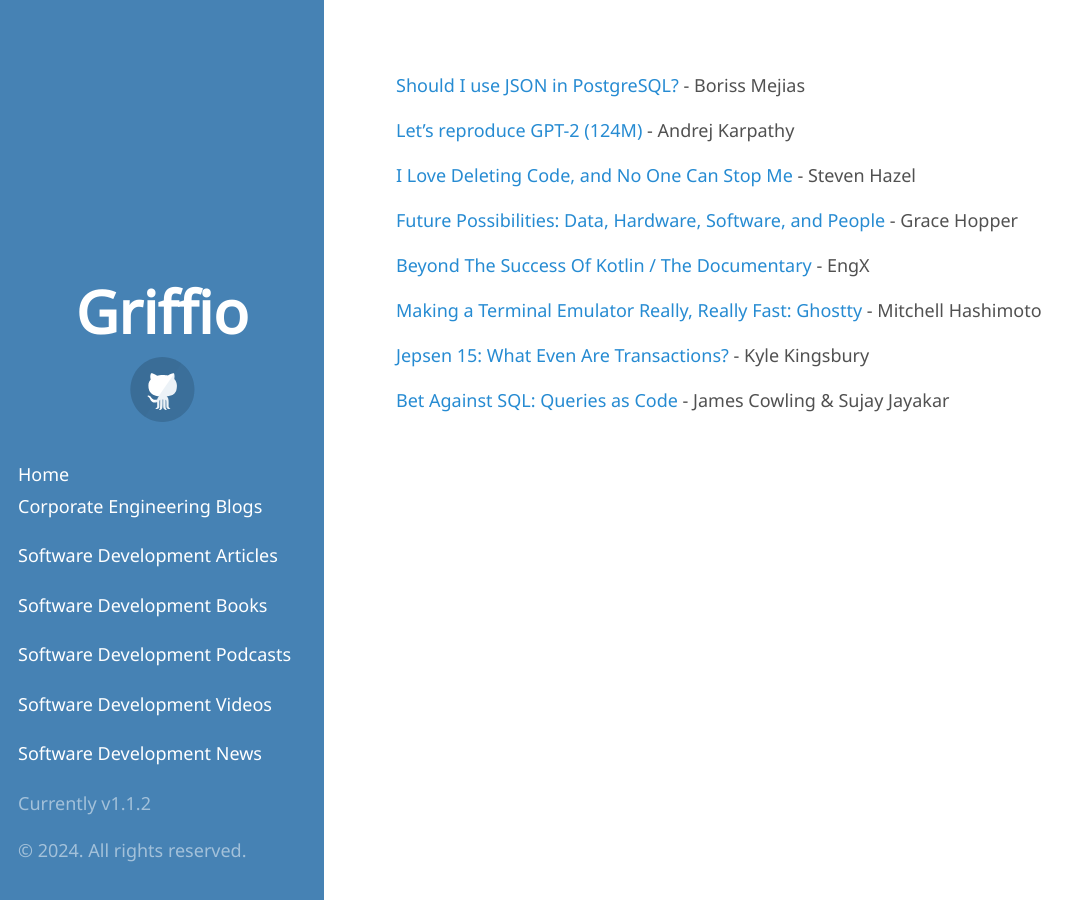
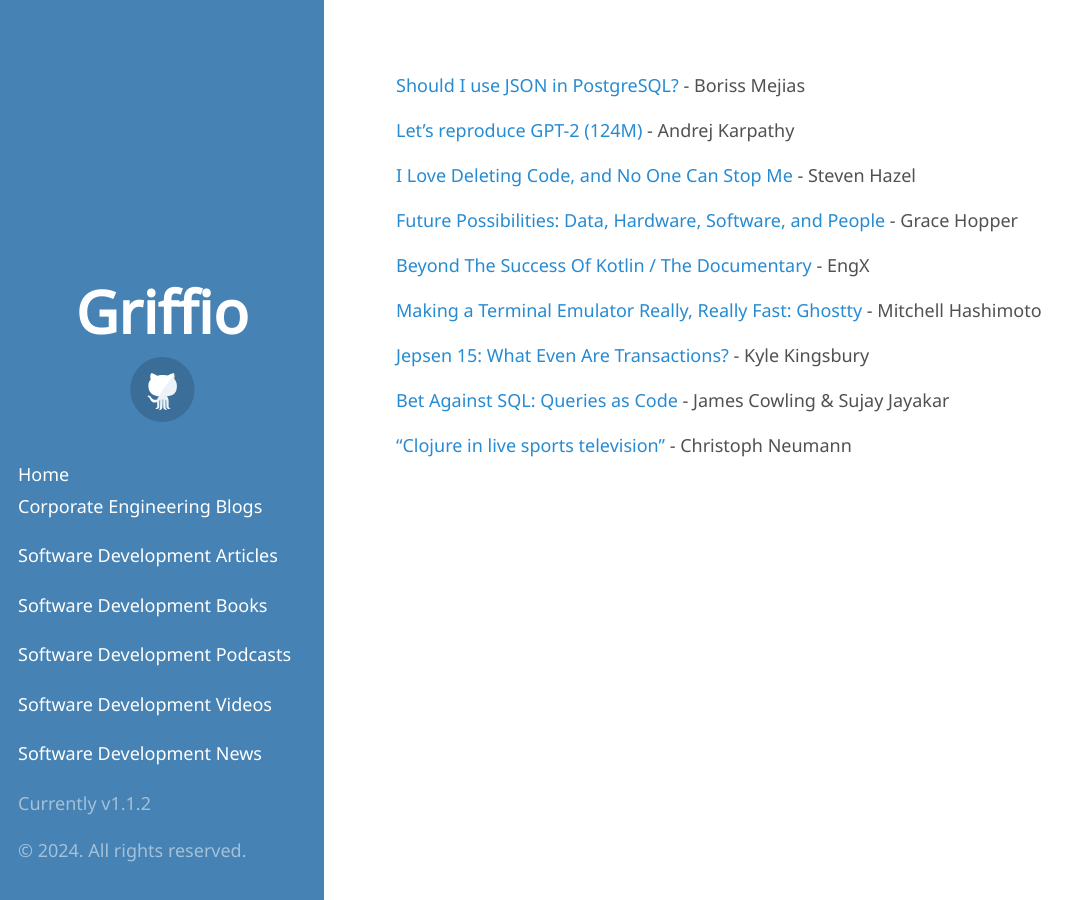
Before and after one commit to griffio/griffio.github.io, a Jekyll site: the page built from tech_talks_highlighted_2024.md, in a window 1280 px wide. Shown: the whole page, without its empty margins (0-1085 px from the left). Built offline with Jekyll 4.4.1, drawn with Linux system fonts in a browser that asks for light colours; some web fonts are replaced; our own code applies the rules of GitHub Pages for plain Markdown files.

Commit message:
Update tech_talks_highlighted_2024.md

```diff
--- a/tech_talks_highlighted_2024.md
+++ b/tech_talks_highlighted_2024.md
@@ -13,3 +13,5 @@
 [Jepsen 15: What Even Are Transactions?](https://www.youtube.com/watch?v=ecZp6cWhDjg) - Kyle Kingsbury
 
 [Bet Against SQL: Queries as Code](https://www.youtube.com/watch?v=dS9jtih4dI4) - James Cowling & Sujay Jayakar
+
+["Clojure in live sports television"](https://www.youtube.com/watch?v=kIhY4VDa820) - Christoph Neumann
```
